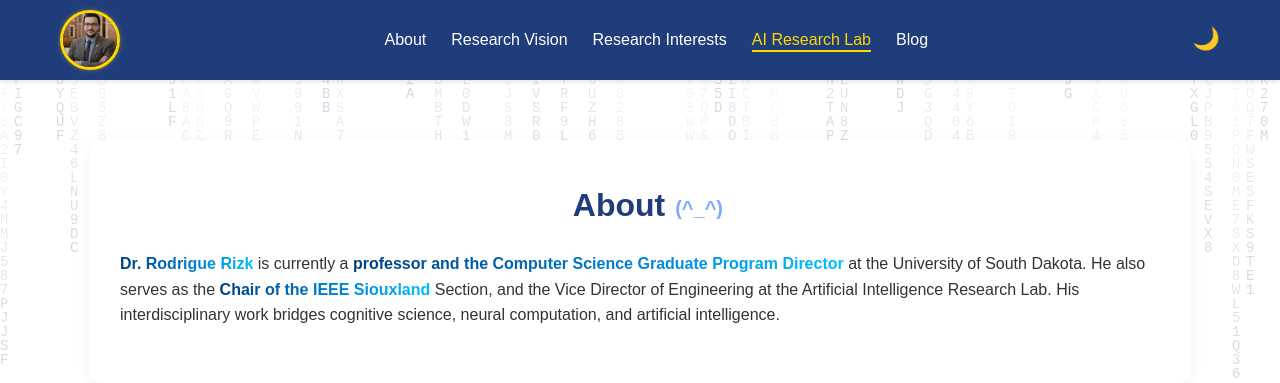
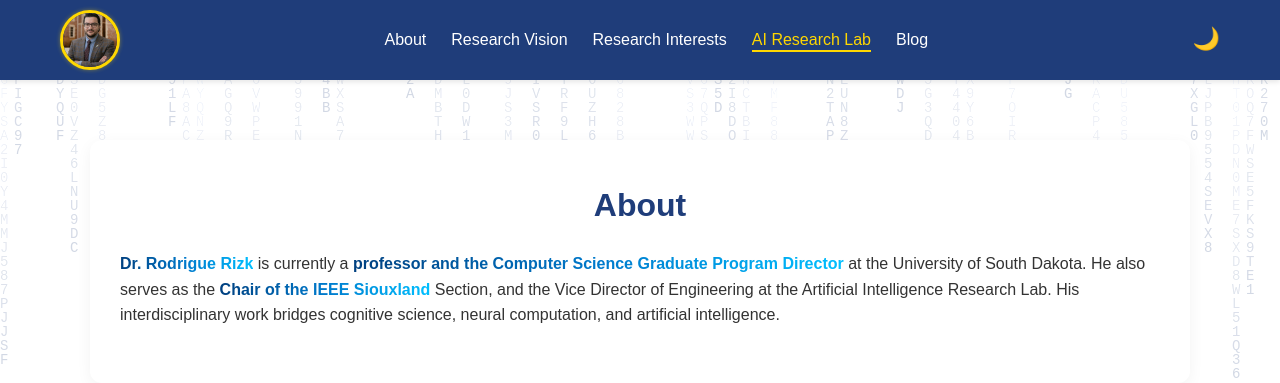
Before and after one commit to rodriguerizk/rodriguerizk.github.io, a Jekyll site: the page index.html, which Jekyll copies as it is, in a window 1280 px wide. Shown: the top 383 px of the page. Built offline with Jekyll 4.4.1, drawn with Linux system fonts in a browser that asks for light colours; nearby versions of some CDN libraries.

Commit message:
Update index.html

```diff
--- a/index.html
+++ b/index.html
@@ -106,7 +106,7 @@
   <!-- About Section -->
   <section id="about" class="about reveal scroll-section">
 
-    <h2>About<span class="ascii"></span></h2>
+    <h2>About</h2>
   <p>
      <strong>Dr. Rodrigue Rizk</strong> is currently a <strong>professor and the Computer Science Graduate Program Director</strong> at the University of South Dakota. He also serves as the <strong>Chair of the IEEE Siouxland</strong> Section, and the Vice Director of Engineering at the Artificial Intelligence Research Lab. His interdisciplinary work bridges cognitive science, neural computation, and artificial intelligence.
 </p>
@@ -389,6 +389,7 @@ At the heart of this effort lies a central question:
       <a href="mailto:rodrigue.rizk@usd.edu" aria-label="Email">
         <i class="fas fa-envelope"></i>
       </a>
+      <span class="ascii"></span>
     </div>
     <p class="copyright">© 2025 Dr. Rodrigue Rizk. All rights reserved.</p>
 <p>     Built with <span style="color: #e25555;">&#10084;, &#129504;, and &#9749;</span> using HTML, CSS, and JavaScript</p>
```
